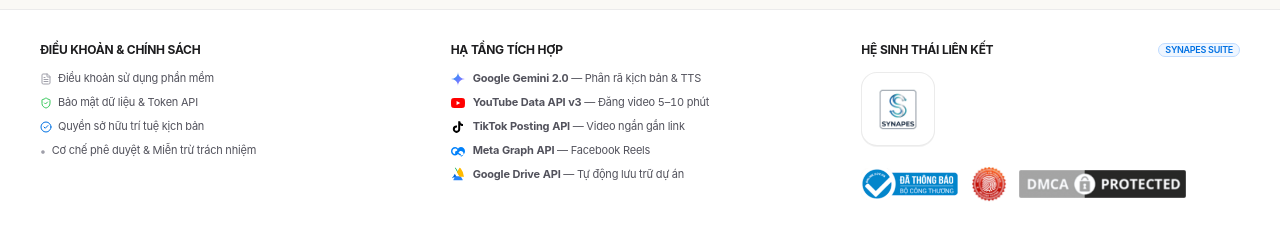
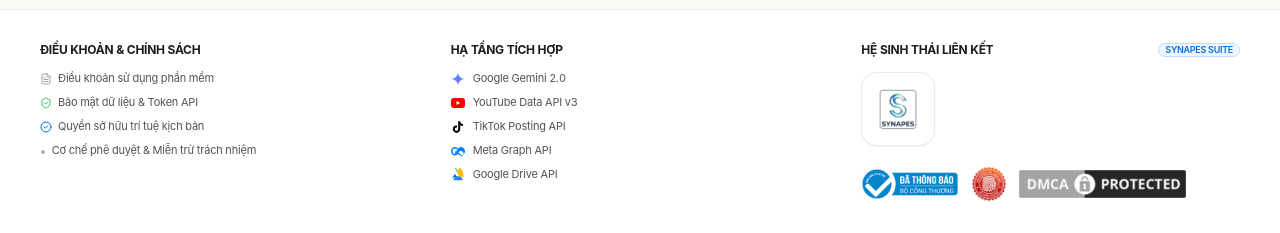
Before and after one commit to nguyenhoangthienhvt15-bot/synapes-auto-tool, a React (Vite) app: page / in a window 1280 px wide. Shown: the part 930-1163 px from the top of the page. Built offline with nearby package versions, Linux system fonts and the light colour scheme; no server answers.

Commit message:
chore: remove task descriptions from integrated infrastructure platforms

```diff
--- a/src/components/Footer.tsx
+++ b/src/components/Footer.tsx
@@ -73,26 +73,26 @@ export const Footer: React.FC<FooterProps> = ({ onOpenPolicyModal }) => {
                   </linearGradient>
                 </defs>
               </svg>
-              <span><strong>Google Gemini 2.0</strong> — Phân rã kịch bản & TTS</span>
+              <span>Google Gemini 2.0</span>
             </p>
             <p className="flex items-center gap-2">
               <svg className="w-3.5 h-3.5 flex-shrink-0" viewBox="0 0 24 24">
                 <path fill="#FF0000" d="M23.498 6.186a3.016 3.016 0 0 0-2.122-2.136C19.505 3.545 12 3.545 12 3.545s-7.505 0-9.377.505A3.017 3.017 0 0 0 .502 6.186C0 8.07 0 12 0 12s0 3.93.502 5.814a3.016 3.016 0 0 0 2.122 2.136c1.871.505 9.376.505 9.376.505s7.505 0 9.377-.505a3.015 3.015 0 0 0 2.122-2.136C24 15.93 24 12 24 12s0-3.93-.502-5.814z"/>
                 <path fill="#FFFFFF" d="m9.545 15.568 6.273-3.568-6.273-3.568z"/>
               </svg>
-              <span><strong>YouTube Data API v3</strong> — Đăng video 5–10 phút</span>
+              <span>YouTube Data API v3</span>
             </p>
             <p className="flex items-center gap-2">
               <svg className="w-3.5 h-3.5 flex-shrink-0" viewBox="0 0 24 24" fill="#000000">
                 <path d="M19.59 6.69a4.83 4.83 0 0 1-3.77-4.25V2h-3.45v13.67a2.89 2.89 0 0 1-5.2 1.74 2.89 2.89 0 0 1 2.31-4.64c.29 0 .58.04.86.12V9.4a6.33 6.33 0 0 0-.86-.06A6.34 6.34 0 0 0 3.1 15.68a6.34 6.34 0 0 0 10.74 4.54 6.29 6.29 0 0 0 1.93-4.55V8.87a8.28 8.28 0 0 0 4.82 1.54V6.96a4.85 4.85 0 0 1-1-.27z"/>
               </svg>
-              <span><strong>TikTok Posting API</strong> — Video ngắn gắn link</span>
+              <span>TikTok Posting API</span>
             </p>
             <p className="flex items-center gap-2">
               <svg className="w-3.5 h-3.5 flex-shrink-0" viewBox="0 0 24 24" fill="#0081FB">
                 <path d="M16.92 5.08c-2.17 0-3.9 1.4-4.92 2.92-1.02-1.52-2.75-2.92-4.92-2.92C3.12 5.08 0 8.35 0 12.38c0 4.02 3.12 7.29 7.08 7.29 2.17 0 3.9-1.4 4.92-2.92 1.02 1.52 2.75 2.92 4.92 2.92 3.96 0 7.08-3.27 7.08-7.29 0-4.03-3.12-7.3-7.08-7.3zm-9.84 12.1c-2.6 0-4.61-2.1-4.61-4.8 0-2.7 2.01-4.8 4.61-4.8 1.83 0 3.2 1.15 4.06 2.54-.86 1.39-2.23 2.54-4.06 2.54zm9.84 0c-1.83 0-3.2-1.15-4.06-2.54.86-1.39 2.23-2.54 4.06-2.54 2.6 0 4.61 2.1 4.61 4.8 0 2.7-2.01 4.8-4.61 4.8z"/>
               </svg>
-              <span><strong>Meta Graph API</strong> — Facebook Reels</span>
+              <span>Meta Graph API</span>
             </p>
             <p className="flex items-center gap-2">
               <svg className="w-3.5 h-3.5 flex-shrink-0" viewBox="0 0 87 78">
@@ -101,7 +101,7 @@ export const Footer: React.FC<FooterProps> = ({ onOpenPolicyModal }) => {
                 <path d="M59.8 53H27.5L13.8 76.8c1.4.8 2.9 1.2 4.5 1.2h50.8c1.6 0 3.2-.4 4.5-1.2z" fill="#2684FC"/>
                 <path d="m73.4 26.5-12.7-22C59.4 2.3 56.9 0 53 0L36.8 28.1l16.2 28h27.5c0-1.6-.4-3.1-1.2-4.5z" fill="#FFBA00"/>
               </svg>
-              <span><strong>Google Drive API</strong> — Tự động lưu trữ dự án</span>
+              <span>Google Drive API</span>
             </p>
           </div>
         </div>
```
